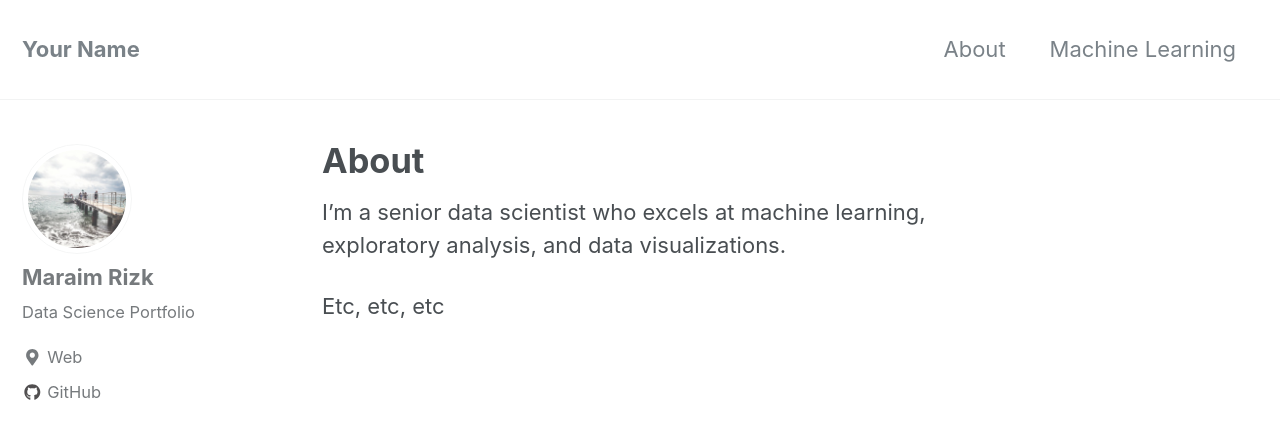
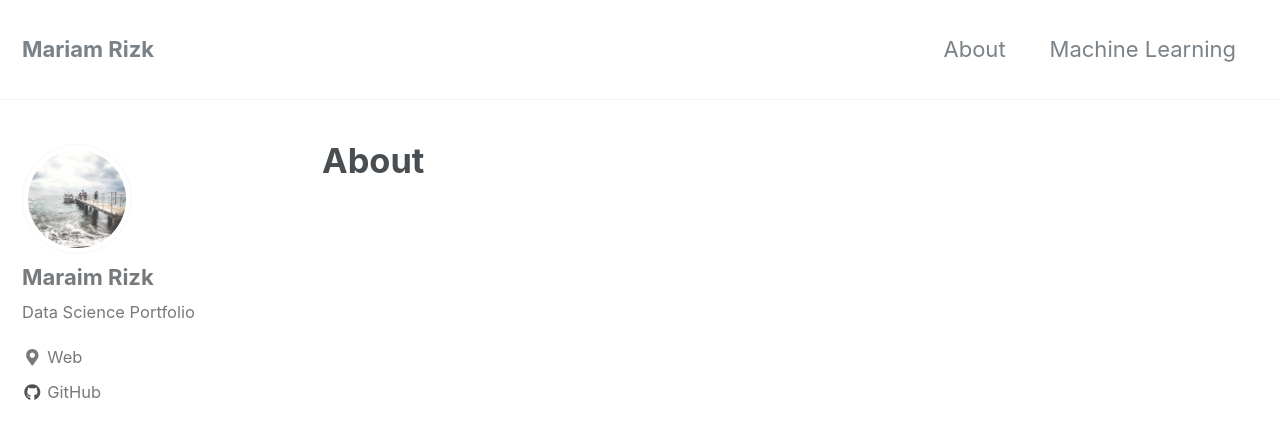
Before and after one commit to MaraimElbadri/maraimelbadri.github.io, a Jekyll site: the page built from _pages/about.md, in a window 1280 px wide and 900 px high. Shown: the top 439 px of the window. Built offline with Jekyll 4.4.1, drawn with Linux system fonts in a browser that asks for light colours; nearby versions of some CDN libraries; some of the changed text lies outside the part shown.

```diff
--- a/_config.yml
+++ b/_config.yml
@@ -9,9 +9,9 @@
 
 # Site Settings
 locale                   : "en-US"
-title                    : "Your Name"
+title                    : "Mariam Rizk"
 title_separator          : "-"
-name                     : "Your Name"
+name                     : "Mariam Rizk"
 description              : "Data Science Portfolio"
 url                      : # the base hostname & protocol for your site e.g. "https://mmistakes.github.io"
 baseurl                  : # the subpath of your site, e.g. "/blog"
--- a/_pages/about.md
+++ b/_pages/about.md
@@ -2,7 +2,3 @@
 title: "About"
 permalink: /about/
 ---
-
-I'm a senior data scientist who excels at machine learning, exploratory analysis, and data visualizations.
-
-Etc, etc, etc
```
